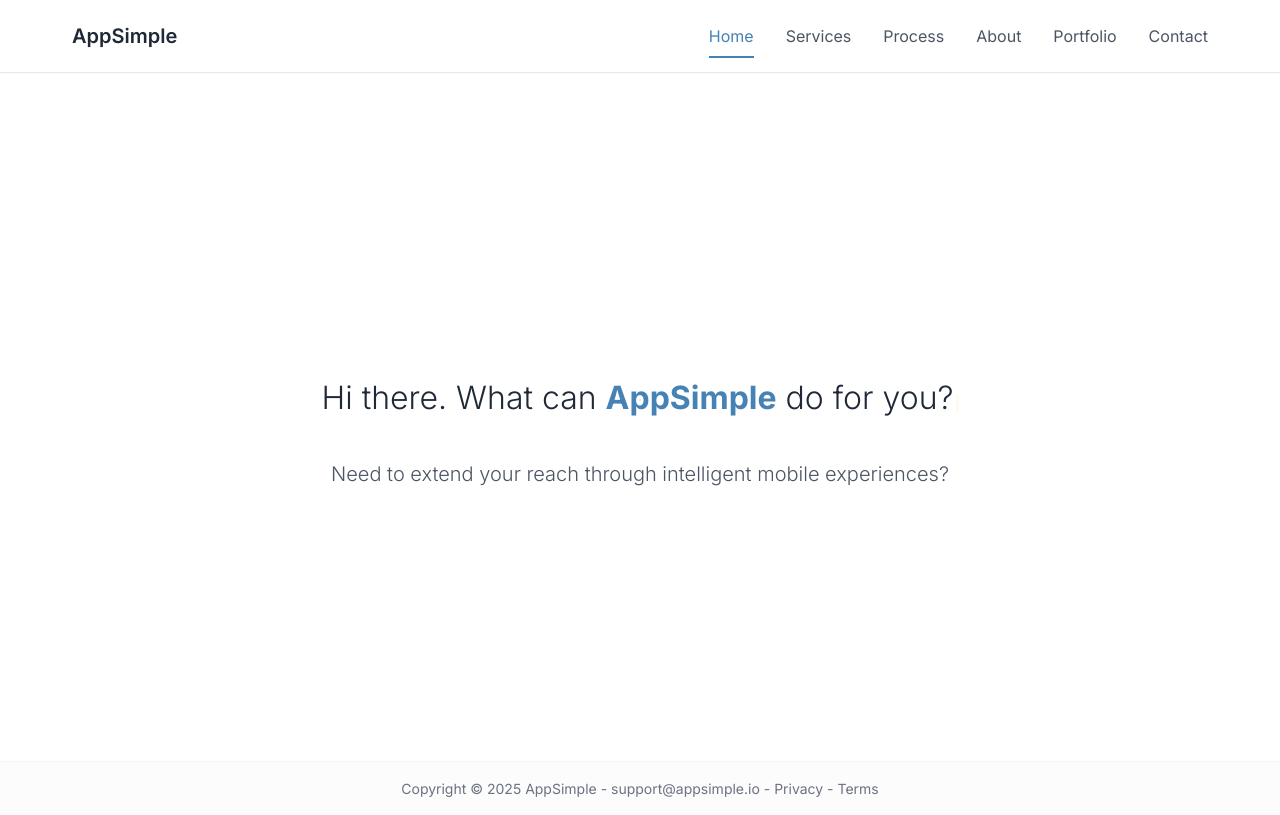
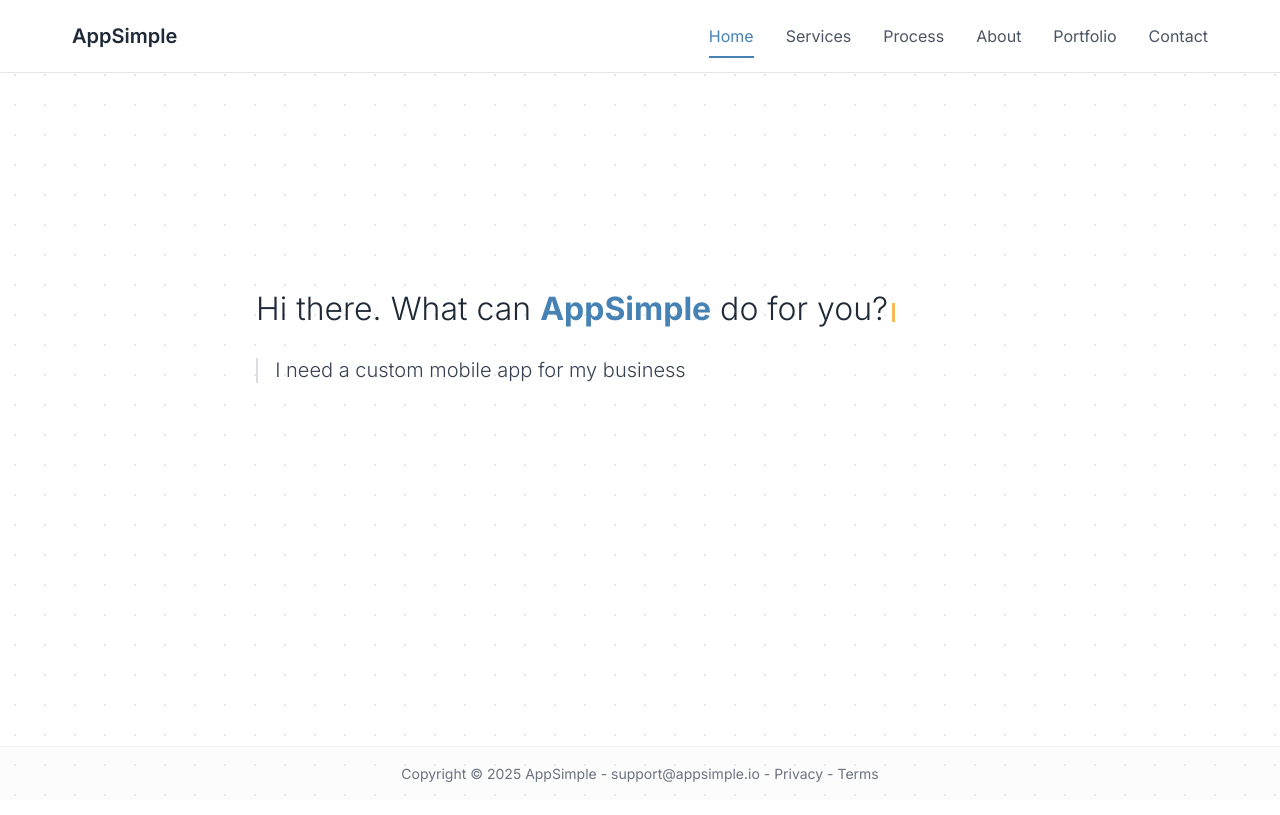
Before and after one commit to chuckfinca/appsimple, a FastAPI app: page / in a window 1280 px wide. Run offline with FastAPI, Linux system fonts and the light colour scheme.

Commit message:
new reponse animation polish

```diff
--- a/assets/css/components/hero.css
+++ b/assets/css/components/hero.css
@@ -2,14 +2,13 @@
 
 .hero {
   position: relative;
-  min-height: 80vh;
+  min-height: 60vh; /* Adjust height as needed */
   width: 100%;
   display: flex;
   flex-direction: column;
-  justify-content: flex-start;
-  align-items: center;
-  padding: var(--space-md);
-  padding-top: 30vh; /* Position the typing text higher to make room for options */
+  justify-content: center; /* Center vertically */
+  align-items: flex-start; /* For left alignment */
+  padding: var(--space-md) var(--space-sm); /* Use smaller horizontal padding */
 }
 
 /* Hero for index page with transition effect */
@@ -32,13 +31,14 @@
   visibility: hidden;
 }
 
-/* Typing container - centered and focused */
+/* Typing container - ensure it's left-aligned */
 .typing-container {
   position: relative;
-  max-width: var(--container-default);
-  text-align: center;
-  margin: 0 auto;
-  padding: var(--space-sm);
+  max-width: var(--container-default); /* Constrain width */
+  width: 100%; /* Take full available width */
+  text-align: left; /* Ensure text inside is left-aligned */
+  padding: 0; /* Remove padding if handled by .hero */
+  margin-bottom: 1.5rem; /* Add space before options container */
 }
 
 .typing-text {
@@ -46,35 +46,37 @@
   font-weight: var(--font-light);
   line-height: 1.3;
   color: var(--neutral-800);
+  display: inline; /* Keep cursor next to text */
 }
 
 /* Cursor styling */
 .cursor {
   display: inline-block;
   width: 3px;
-  height: 1.2em;
+  height: 1.2em; /* Match line height */
   background-color: var(--secondary);
-  margin-left: 2px;
+  margin-left: 4px; /* Slightly more space */
   animation: blink 1s infinite;
-  vertical-align: text-bottom;
+  vertical-align: baseline; /* Align with text baseline */
+  position: relative;
+  top: 0.1em; /* Fine-tune vertical alignment */
 }
 
 /* Responsive adjustments */
 @media (max-width: 768px) {
+  .hero {
+     min-height: 50vh;
+     padding: var(--space-md) var(--space-sm); /* Consistent padding */
+  }
   .typing-text {
     font-size: calc(var(--text-xl) * 0.9);
-  }
-
-  .typing-container {
-    padding: var(--space-xs);
   }
 }
 
 @media (max-width: 480px) {
   .hero {
-    padding: var(--space-sm);
+     min-height: 45vh;
   }
-
   .typing-text {
     font-size: calc(var(--text-xl) * 0.8);
   }
--- a/assets/css/components/options-carousel.css
+++ b/assets/css/components/options-carousel.css
@@ -1,14 +1,11 @@
-/* components/options-carousel.css - Minimalist text carousel after typing */
-
 .options-container {
     width: 100%;
-    max-width: 700px;
-    margin: 1.5rem auto 0;
+    max-width: var(--container-default); /* Match typing container width */
     opacity: 0;
-    height: 2em; /* Fixed height to prevent layout shifts */
+    height: 5em; /* Fixed height for prompt + link + spacing */
     position: relative;
-    transition: opacity 1s ease;
-    text-align: center;
+    transition: opacity 1s ease 0.5s; /* Fade in after a delay */
+    text-align: left; /* Ensure left alignment */
   }
 
   .options-container.visible {
@@ -18,15 +15,8 @@
   .carousel-item {
     position: absolute;
     top: 0;
-    left: 0;
-    right: 0;
-    width: 100%;
     opacity: 0;
-    transition: opacity 1.2s ease;
-    font-size: var(--text-md);
-    font-weight: var(--font-light);
-    color: var(--neutral-600); /* Lighter color to match screenshot */
-    line-height: 1.5;
+    transition: opacity 0.8s ease-in-out; /* Item fade duration */
     pointer-events: none;
     z-index: 1;
   }
@@ -34,34 +24,78 @@
   .carousel-item.active {
     opacity: 1;
     pointer-events: auto;
-    z-index: 2;
+    z-index: 2; /* Ensure active item is on top */
   }
 
-  /* Future interactive state styles */
   .carousel-prompt {
-    display: none;
-    width: 100%;
-    text-align: center;
-    margin-top: 1rem;
+    font-size: var(--text-md);
+    font-weight: var(--font-light); /* Lighter weight for user prompt */
+    color: var(--neutral-700); /* Slightly darker than default body text */
+    line-height: var(--leading-relaxed);
+    margin-bottom: 1.5rem; /* Space between prompt and link */
+    padding-left: 1.2rem; /* Indentation for the prompt */
+    position: relative;
+    display: block; /* Ensure it takes block space */
   }
 
-  .carousel-input-mode .carousel-prompt {
-    display: block;
+  /* Subtle left border for user prompt */
+  .carousel-prompt::before {
+    content: "";
+    position: absolute;
+    left: 0;
+    top: 0.2em;
+    bottom: 0.2em; /* Adjust height based on line-height */
+    width: 2px;
+    background-color: var(--neutral-300); /* Subtle border color */
+    opacity: 0.8;
+  }
+
+  .carousel-link {
+    display: inline-block; /* Allows margin-top */
+    font-size: var(--text-sm); /* Slightly smaller than prompt */
+    font-weight: var(--font-medium); /* Medium weight for the link */
+    color: var(--primary);
+    text-decoration: none;
+    position: relative; /* Needed for pseudo-element */
+    padding-bottom: 2px; /* Space for underline */
+    border-bottom: 1px solid transparent; /* Hidden border for hover effect */
+    opacity: 0; /* Start hidden */
+
+    /* Define transitions: Animate ONLY opacity (plus existing color/border) */
+    transition: opacity 0.6s ease, /* Slightly longer duration for smoother feel */
+                color var(--transition-normal),
+                border-color var(--transition-normal);
+  }
+
+  /* Define the VISIBLE state triggered by JS adding '.link-visible' */
+  .carousel-item.active .carousel-link.link-visible {
+    opacity: 1; /* Become visible */
+  }
+
+  .carousel-link:hover {
+    color: var(--primary-dark);
+    border-bottom-color: var(--primary-dark); /* Underline appears on hover */
   }
 
   /* Responsive adjustments */
   @media (max-width: 768px) {
     .options-container {
-      margin-top: 1.5rem;
+      height: 6em; /* Adjust height if needed */
     }
-
-    .carousel-item {
+    .carousel-prompt {
       font-size: var(--text-sm);
+      padding-left: 1rem;
+    }
+    .carousel-link {
+      font-size: var(--text-xs);
     }
   }
 
   @media (max-width: 480px) {
     .options-container {
-      margin-top: 1rem;
+      height: 7em; /* May need more height on small screens */
     }
+     .carousel-prompt {
+      font-size: calc(var(--text-sm) * 0.95);
+     }
   }
--- a/assets/js/main.js
+++ b/assets/js/main.js
@@ -21,36 +21,32 @@
       thinkingDuration: config.thinkingDuration || [200, 500] // Range for thinking pauses
     });
 
-    // Initialize options animation if the container exists
-    const optionsContainer = document.getElementById("options-container");
-    if (optionsContainer) {
-      // Store instance globally so typing module can access it on completion
-      window.optionsInstance = OptionsModule.init({
-        containerId: "options-container",
-        optionsData: [
-          "Need to extend your reach through intelligent mobile experiences?",
-          "Looking to reduce operational friction with mobile + AI solutions?",
-          "Want a smarter mobile app that learns from user behavior?"
-        ],
-        showDelay: 800 // Slightly longer delay for better timing after typing
-      });
-    }
-
-    // Initialize options carousel if the container exists
     const carouselContainer = document.getElementById("options-carousel");
     if (carouselContainer) {
+      // Define the prompt and link data
+      const carouselOptions = [
+        { prompt: "I need a custom mobile app for my business", link: "/portfolio", linkText: "View Portfolio" },
+        { prompt: "I want to implement AI in my existing workflow", link: "/process", linkText: "See My Process" },
+        { prompt: "I need help reducing operational costs with smart automation", link: "/services", linkText: "Explore Services" },
+        { prompt: "I want a mobile solution that grows with my business", link: "/about", linkText: "Learn About Me" },
+        { prompt: "I'm trying to determine if AI is right for my company", link: "/contact", linkText: "Let's Talk" }
+      ];
+
       // Store instance globally so typing module can access it on completion
       window.carouselInstance = CarouselModule.init({
         containerId: "options-carousel",
-        optionsData: [
-          "Need to extend your reach through intelligent mobile experiences?",
-          "Looking to reduce operational friction with mobile + AI solutions?",
-          "Want a smarter mobile app that learns from user behavior?"
-        ],
-        showDelay: 800,     // Delay after typing completes
-        cycleDelay: 4000,   // Each message displays for 4 seconds
-        fadeTransition: 1200 // Smooth fade between messages
+        optionsData: carouselOptions, // Pass the data here
+        cycleDelay: 5500,   // Each message + link displays for 5.5 seconds
+        fadeTransition: 800 // Smooth fade between messages
       });
+
+      if (!window.carouselInstance) {
+          console.error("Failed to initialize CarouselModule.");
+      }
+    } else {
+        console.log("Options carousel container not found. Carousel not initialized."); // Optional debug log
     }
-  }
+  } else {
+    console.log("Typing text element not found. Typing animation not initialized."); // Optional debug log
+    }
 });
--- a/assets/js/modules/options-carousel.js
+++ b/assets/js/modules/options-carousel.js
@@ -3,118 +3,149 @@
   // Private variables
   let config = {
     containerId: 'options-carousel',
-    optionsData: [
-      "Need to extend your reach through intelligent mobile experiences?",
-      "Looking to reduce operational friction with mobile + AI solutions?",
-      "Want a smarter mobile app that learns from user behavior?"
-    ],
-    showDelay: 500,         // Delay after typing before showing carousel
-    cycleDelay: 4000,       // How long each option stays visible
-    fadeTransition: 800     // Fade transition duration (ms)
+    optionsData: [], // Data will be passed during init
+    cycleDelay: 5000,       // How long each option stays visible (e.g., 5 seconds)
+    itemFadeTransition: 800, // Item fade transition duration (ms) - Renamed for clarity
+    linkFadeDelay: 700      // Delay AFTER item starts fading in BEFORE link starts fading in (ms)
   };
 
   let currentIndex = 0;
   let intervalId = null;
+  let containerElement = null;
+  let items = []; // Store item elements
   let isTransitioning = false;
 
-  // Create carousel HTML
+  // Create carousel HTML structure
   function createCarouselHTML() {
-    const container = document.getElementById(config.containerId);
-    if (!container) return;
+    if (!containerElement) return;
 
     // Clear any existing content
-    container.innerHTML = '';
+    containerElement.innerHTML = '';
+    items = []; // Reset items array
 
-    // Create carousel items directly in the container
-    config.optionsData.forEach((text, index) => {
+    // Create each carousel item (prompt + link pair)
+    config.optionsData.forEach((data, index) => {
       const item = document.createElement('div');
       item.className = 'carousel-item';
-      item.textContent = text;
+      // Apply item transition duration via style - safer than relying solely on CSS class timing
+      item.style.transition = `opacity ${config.itemFadeTransition}ms ease-in-out`;
+
+      const prompt = document.createElement('p');
+      prompt.className = 'carousel-prompt';
+      prompt.textContent = data.prompt;
+
+      const link = document.createElement('a');
+      link.className = 'carousel-link';
+      link.href = data.link;
+      link.textContent = data.linkText + ' →'; // Add arrow visually
+
+      item.appendChild(prompt);
+      item.appendChild(link);
+      containerElement.appendChild(item);
+      items.push(item); // Store the element
 
       // First item starts as active
       if (index === 0) {
         item.classList.add('active');
       }
-
-      container.appendChild(item);
     });
-
-    // Create the prompt container (for future interactivity)
-    const promptContainer = document.createElement('div');
-    promptContainer.className = 'carousel-prompt';
-    container.appendChild(promptContainer);
   }
 
-  // Cycle to the next item with improved transition
+  function controlLinkVisibility(itemElement, shouldShow) {
+      const link = itemElement.querySelector('.carousel-link');
+      if (link) {
+          if (shouldShow) {
+              // Use setTimeout to delay adding the class
+              setTimeout(() => {
+                  // Check if the parent item is still active before showing link
+                  if (itemElement.classList.contains('active')) {
+                      link.classList.add('link-visible');
+                  }
+              }, config.linkFadeDelay); // Delay the link fade-in
+          } else {
+              link.classList.remove('link-visible');
+          }
+      }
+  }
+
+  // Cycle to the next item with proper transitions
   function cycleToNextItem() {
-    if (isTransitioning) return;
-
-    const container = document.getElementById(config.containerId);
-    if (!container) return;
-
-    const items = container.querySelectorAll('.carousel-item');
-    if (!items.length) return;
+    if (!items.length || items.length < 2 || isTransitioning) return;
 
     isTransitioning = true;
 
-    // Store references to current and next elements
     const currentItem = items[currentIndex];
-    currentIndex = (currentIndex + 1) % items.length;
-    const nextItem = items[currentIndex];
+    const nextIndex = (currentIndex + 1) % items.length;
+    const nextItem = items[nextIndex];
 
-    // Start transition
-    currentItem.style.transition = `opacity ${config.fadeTransition}ms ease`;
+    // 1. Reset and hide link of the CURRENT item immediately
+    controlLinkVisibility(currentItem, false);
+
+    // 2. Start fade out CURRENT item
     currentItem.classList.remove('active');
 
-    // After current item has faded out, fade in the next
+    // 3. Use setTimeout based on item fade duration before showing the NEXT item
     setTimeout(() => {
-      nextItem.style.transition = `opacity ${config.fadeTransition}ms ease`;
+        // 4. Make NEXT item active (starts its fade-in)
         nextItem.classList.add('active');
 
-      // Reset transition state after animation completes
+        // 5. Trigger the delayed visibility for the link within the NEXT item
+        controlLinkVisibility(nextItem, true);
+
+        // 6. Update index
+        currentIndex = nextIndex;
+
+        // 7. Allow new transitions only after the NEXT item's fade-in is likely complete
+        //    (Could also use transitionend event listener for more robustness)
         setTimeout(() => {
             isTransitioning = false;
-      }, config.fadeTransition);
-    }, 50); // Small delay between fade out and fade in
+        }, config.itemFadeTransition); // Wait for item fade-in to finish
+
+    }, config.itemFadeTransition); // Wait for current item fade-out
 }
+
 
   // Start the carousel cycling
   function startCycling() {
     if (intervalId) clearInterval(intervalId);
+    // Initial display is handled in showCarousel, start cycling after the first delay
     intervalId = setInterval(cycleToNextItem, config.cycleDelay);
   }
 
-  // Show carousel with animation
+  // Show carousel (called after typing animation)
   function showCarousel() {
-    const container = document.getElementById(config.containerId);
-    if (!container) return;
+    if (!containerElement) return;
 
-    // Show container with delay
+    // Ensure first item exists
+    if (items.length > 0) {
+        const firstItem = items[0];
+        // Make sure it's marked active (should be by default)
+        firstItem.classList.add('active');
+        // Trigger its link fade-in after container fades in + link delay
         setTimeout(() => {
-      container.classList.add('visible');
-      startCycling();
-    }, config.showDelay);
+            controlLinkVisibility(firstItem, true);
+        }, 500 + config.linkFadeDelay); // 500ms container fade + link delay
     }
 
-  // Future method for switching to interactive mode
-  function enableInteractiveMode() {
-    const container = document.getElementById(config.containerId);
-    if (!container) return;
+    // Make container visible (triggers CSS transition)
+    containerElement.classList.add('visible');
 
-    // Stop automatic cycling
-    if (intervalId) {
-      clearInterval(intervalId);
-      intervalId = null;
-    }
-
-    // Add class to enable prompt display
-    container.classList.add('carousel-input-mode');
+    // Start cycling after the container is visible and first item shown
+    setTimeout(() => {
+        startCycling();
+    }, 1000); // Matches the transition delay in CSS for the container
   }
 
   // Initialize module
   function init(options = {}) {
     // Merge defaults with provided options
     config = { ...config, ...options };
+    containerElement = document.getElementById(config.containerId);
+
+    if (!containerElement) {
+        console.error(`Carousel container with ID "${config.containerId}" not found.`);
+        return null;
+    }
 
     // Create the HTML structure
     createCarouselHTML();
@@ -122,8 +153,6 @@
     // Return public methods
     return {
       show: showCarousel,
-      enableInteractive: enableInteractiveMode,
-      next: cycleToNextItem
     };
   }
 
```
Lines whose indentation alone changed are shown as unchanged.
